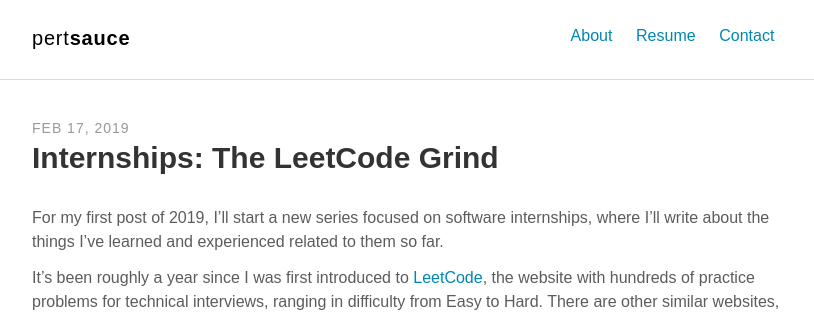
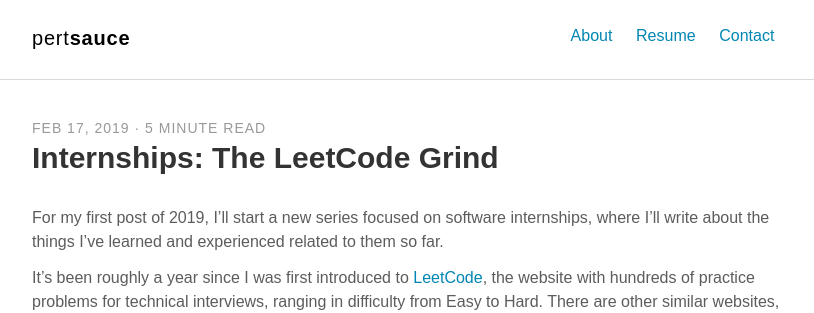
Before and after one commit to kraglalbert/kraglalbert.github.io, a Jekyll site: the page built from _posts/2019-02-17-internships-the-leetcode-grind.md, in a window 1280 px wide and 900 px high. Shown: the top 313 px of the window, without its empty margins (232-1046 px from the left). Built offline with Jekyll 4.4.1, drawn with Linux system fonts in a browser that asks for light colours; some web fonts are replaced; comment, search, counter and statistics services are not loaded.

Commit message:
Add reading time to all posts

```diff
--- a/_posts/2019-02-17-internships-the-leetcode-grind.md
+++ b/_posts/2019-02-17-internships-the-leetcode-grind.md
@@ -4,6 +4,7 @@ title: "Internships: The LeetCode Grind"
 comments: true
 description: "My experience with preparing for technical interviews, and the things I learned along the way."
 keywords: "blog, internship, intern, internships, leetcode, grind, interviews"
+reading_time: 5
 ---
 
 For my first post of 2019, I'll start a new series focused on software internships, where I'll write about the things I've learned and experienced related to them so far.
@@ -14,11 +15,11 @@ Many people refer to the process of learning and practicing these problems as th
 
 ## Starting from Scratch
 
-When I started out, I was relatively comfortable with my data structures and some basic algorithms (e.g. MergeSort), but the thing I struggled with was realizing when to use them. In school assignments, problems will often give you some indication to what you should do to solve it, but with LeetCode this is not the case at all. I would often think I was going in the right direction, but it would turn out that I wasn't even close, or that the idea I had *would* work, but there was a much simpler/more optimal solution that was better.
+When I started out, I was relatively comfortable with my data structures and some basic algorithms (e.g. MergeSort), but the thing I struggled with was realizing when to use them. In school assignments, problems will often give you some indication to what you should do to solve it, but with LeetCode this is not the case at all. I would often think I was going in the right direction, but it would turn out that I wasn't even close, or that the idea I had _would_ work, but there was a much simpler/more optimal solution that was better.
 
-All of this was discouraging at first, but I noticed after a while that the problems had a lot things in common (for example, tons of problems can be solved fairly simply by using a HashMap). Once I solved and understood one problem, I actually unlocked the solution to that entire *class* of problems. After a while, I could look at some problems and think to myself *"I've seen this in problem X before! I can solve it by doing Y like I did in that problem."*
+All of this was discouraging at first, but I noticed after a while that the problems had a lot things in common (for example, tons of problems can be solved fairly simply by using a HashMap). Once I solved and understood one problem, I actually unlocked the solution to that entire _class_ of problems. After a while, I could look at some problems and think to myself _"I've seen this in problem X before! I can solve it by doing Y like I did in that problem."_
 
-> Once I solved and understood one problem, I actually unlocked the solution to that entire *class* of problems.
+> Once I solved and understood one problem, I actually unlocked the solution to that entire _class_ of problems.
 
 This was around the point I started to gain a bit of confidence and I started enjoying the process of solving problems a lot more. However, I had only been doing Easy level problems, so it was soon time to move on to the meat of interview questions: Medium level problems.
 
@@ -26,7 +27,7 @@ This was around the point I started to gain a bit of confidence and I started en
 
 While I was doing LeetCode, I had also signed up for [Daily Coding Problem](https://www.dailycodingproblem.com/), which sends you a new coding problem every day by email. One of the first few I got sent actually ended up being a Medium problem on LeetCode, which was:
 
-> Given an array `nums` of *n* integers, where *n* > 1, return an array `output` such that `output[i]` is equal to the product of all the elements of `nums` except `nums[i]`.
+> Given an array `nums` of _n_ integers, where _n_ > 1, return an array `output` such that `output[i]` is equal to the product of all the elements of `nums` except `nums[i]`.
 >
 > Note: do this without division.
 
@@ -40,8 +41,8 @@ During the middle of the summer in 2018, I had gotten my first technical intervi
 
 The interview was actually two back-to-back interviews, which for me at the time was equivalent to jumping into the deep end of the technical interview pool straight away. In my first interview I got a problem that was different from anything I had seen before, and I bombed that one pretty hard. I actually did pretty okay in the second and got a working solution by the end, but the first interview had already decided my fate at that point. I got rejected two weeks later, but I wasn't surprised and got a lot of positive things out of the whole experience. Most importantly, I realized two things:
 
-* LeetCode by itself wasn't going to cut it for interviews with top-tier companies. I needed to practice by doing mock interviews as well, which I began doing shortly after (this is a separate topic that I'll talk about in a future post).
-* The upper limit for difficulty with interview questions is *high*. I needed to learn more advanced (and scary) concepts if I wanted to succeed, regardless of which problem was thrown my way.
+- LeetCode by itself wasn't going to cut it for interviews with top-tier companies. I needed to practice by doing mock interviews as well, which I began doing shortly after (this is a separate topic that I'll talk about in a future post).
+- The upper limit for difficulty with interview questions is _high_. I needed to learn more advanced (and scary) concepts if I wanted to succeed, regardless of which problem was thrown my way.
 
 In the next few months that followed, I went from being okay (at best) to being pretty good at interview questions.
 
@@ -51,10 +52,10 @@ I owe a lot of credit to [Elements of Programming Interviews](https://www.amazon
 
 My copy of EPI had been sitting in my desk gathering dust for a few months, but after my interview I knew that I needed to go through it. The problems in that book are some of the hardest you could realistically be asked in an interview, and they absolutely kicked my ass—but they also took my algorithmic skills to the next level. The topics I began exploring around this time included:
 
-* Graphs
-* Dynamic Programming
-* Heaps, and clever ways to use them
-* Advanced Recursion
+- Graphs
+- Dynamic Programming
+- Heaps, and clever ways to use them
+- Advanced Recursion
 
 Of course, I was familiar with all of these things, but actually implementing solutions for these types of problems was something I found pretty scary. There were a lot of times when I would read a problem, and no matter how hard I thought about it I simply couldn't come up with a solution. It might seem counterintuitive, but I've gotten a lot of value out of "cheating" and looking at the solution to difficult problems I was stuck on. However, the key is not to memorize the solution, but to understand the solution and the high-level approach that was used. Implementing the solution afterwards by yourself is also super important, and I personally found that this was how I internalized the knowledge related to a problem, instead of forgetting about it the next day.
 
@@ -68,9 +69,9 @@ Once late August rolled around and I had wrapped up my first internship, I set m
 
 My application season was actually pretty uneventful. I thought I would get a lot more interviews than I did, since I only ended up getting interviews at two of the Big 4 companies and coding challenges from another three companies (which all ended in rejections). Overall, I was a bit disappointed, but I focused on making the most of what I had.
 
-Of the two interviews I got, I managed to move on to the second round with one of them. At that point, there was only one interview standing in the way between me and an offer, and I was *stressed*. I did my best not think about that though, and my second interview went pretty well overall.
+Of the two interviews I got, I managed to move on to the second round with one of them. At that point, there was only one interview standing in the way between me and an offer, and I was _stressed_. I did my best not think about that though, and my second interview went pretty well overall.
 
-I received the offer for that internship a few weeks later, and *wow*. What a feeling that was.
+I received the offer for that internship a few weeks later, and _wow_. What a feeling that was.
 
 It was a close call, but my hard work paid off in the end. After 8 months on the grind, I had gone through 150 LeetCode questions, all of the problems in EPI, most of the Daily Coding Problems I received, and most of the problems in Cracking the Coding Interview. There was definitely some luck involved with my interviews, but the amount of practice I did significantly increased my odds, without a doubt.
 
@@ -80,14 +81,14 @@ I'll finish this post off by including what I think are best practices for techn
 
 **Do:**
 
-* Commit. You don't have to do 10 problems a day, but establish some sort of regimen. Practicing for technical interviews isn't all that different to any other skill, and dedicated time and focus will lead to positive results.
-* Challenge yourself and be aware of your weaknesses. Always push your boundaries and try to do something you don't know how to do, that's the only way you'll consistently get better. If you know you're not good at something, focus on improving that aspect of your skills instead of shying away from it, which can be easy to do.
-* Implement solutions. It's not enough to think of the solution in your head, you have to also write the code for it. Get it accepted on LeetCode, it's a good feeling!
-* Take a break. Sometimes trying to push through a problem will lead to unnecessary frustration, and it can be best to come back to it later with a fresh perspective.
+- Commit. You don't have to do 10 problems a day, but establish some sort of regimen. Practicing for technical interviews isn't all that different to any other skill, and dedicated time and focus will lead to positive results.
+- Challenge yourself and be aware of your weaknesses. Always push your boundaries and try to do something you don't know how to do, that's the only way you'll consistently get better. If you know you're not good at something, focus on improving that aspect of your skills instead of shying away from it, which can be easy to do.
+- Implement solutions. It's not enough to think of the solution in your head, you have to also write the code for it. Get it accepted on LeetCode, it's a good feeling!
+- Take a break. Sometimes trying to push through a problem will lead to unnecessary frustration, and it can be best to come back to it later with a fresh perspective.
 
 **Don't:**
 
-* Memorize solutions. There is really no benefit to doing this, since a) it's easy to forget a specific solution, b) it's obvious in an interview if you memorized a solution and don't understand it completely, and c) you rob yourself of knowledge that could be useful to solve other problems.
-* Take too long to solve a problem. This is okay at first, but eventually you want to get in the habit of solving problems in less than an hour, since most technical interviews are about 45 minutes long. Getting accustomed to the time pressure is extremely important, and many people fail interviews because they don't do this.
+- Memorize solutions. There is really no benefit to doing this, since a) it's easy to forget a specific solution, b) it's obvious in an interview if you memorized a solution and don't understand it completely, and c) you rob yourself of knowledge that could be useful to solve other problems.
+- Take too long to solve a problem. This is okay at first, but eventually you want to get in the habit of solving problems in less than an hour, since most technical interviews are about 45 minutes long. Getting accustomed to the time pressure is extremely important, and many people fail interviews because they don't do this.
 
 Thanks for reading, I'll be back soon with another post in this series!
```
Also changed, not shown: _posts/2018-12-05-the-first-post.md (+1 -0 lines), _posts/2018-12-30-how-to-pick-a-coding-project.md (+1 -0 lines), _posts/2019-12-03-how-python-stole-my-heart.md (+2 -1 lines), _posts/2020-01-03-2020-vision.md (+1 -0 lines), _posts/2020-02-01-on-hackathons.md (+1 -0 lines).
